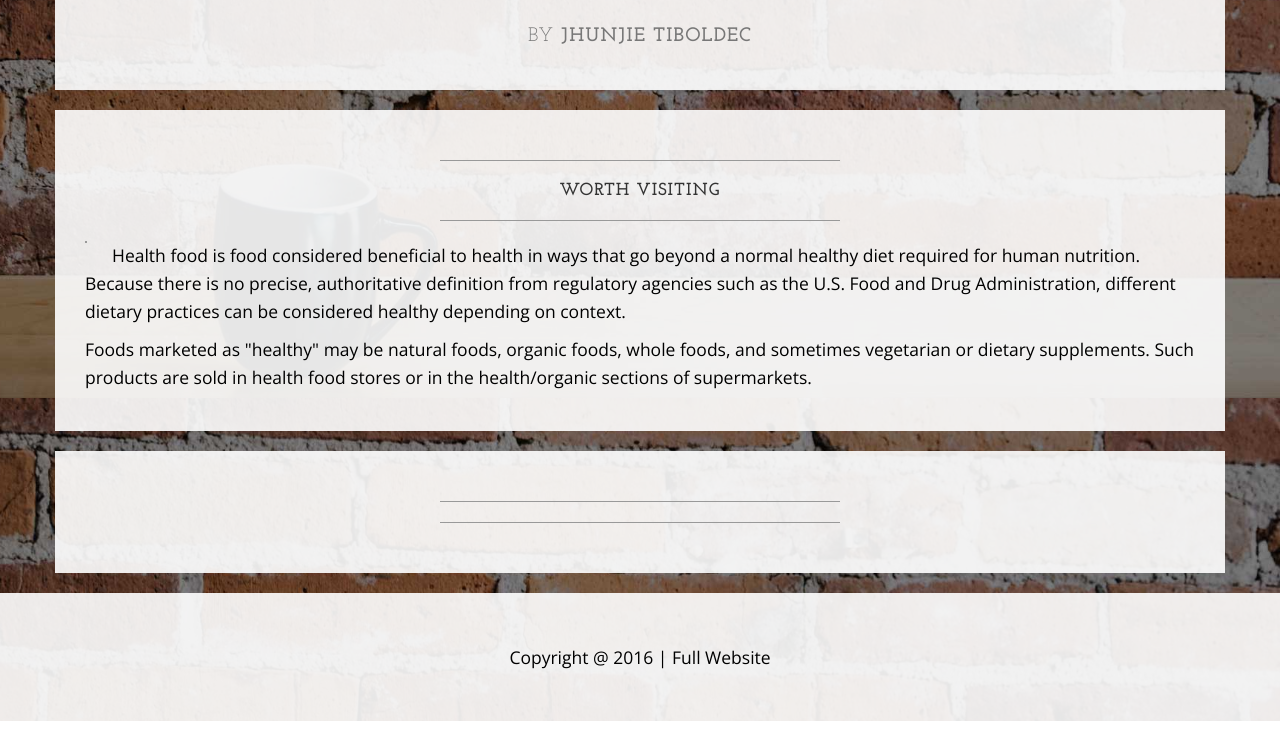
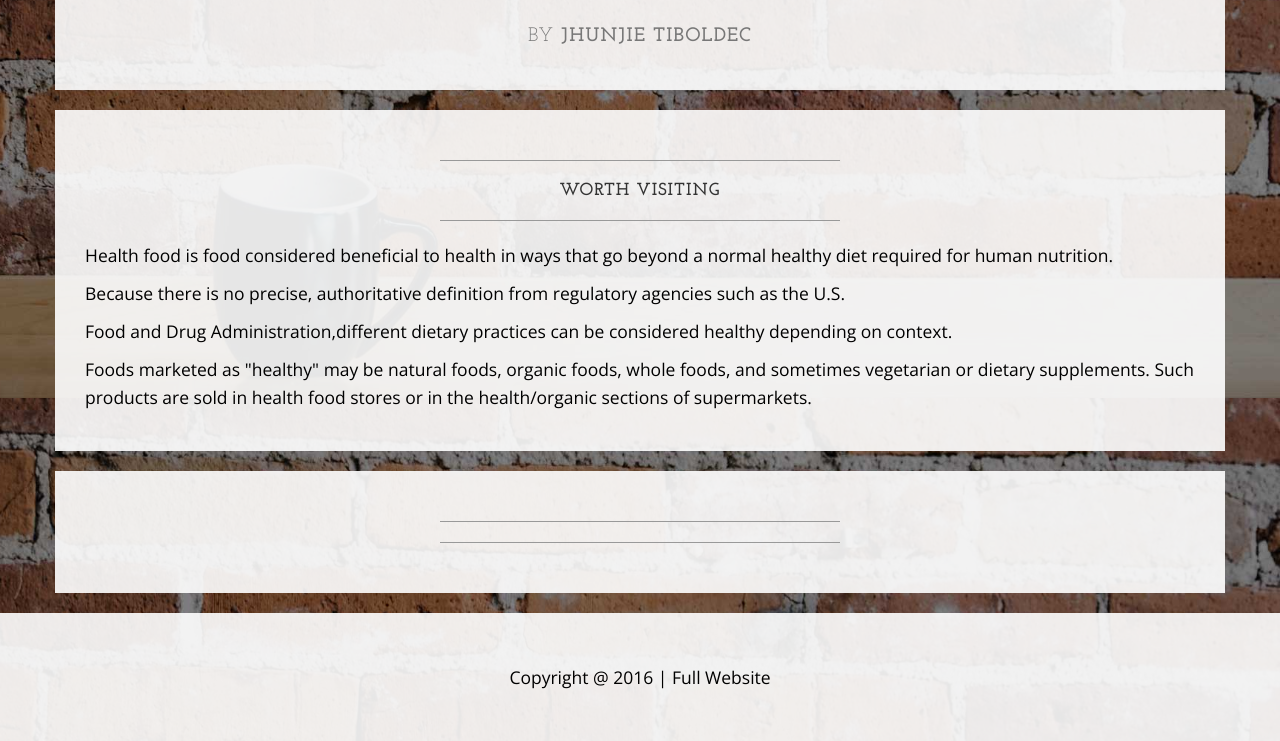
Before and after one commit to tiboldecjhunjie/fullwebsite, a plain HTML site: page index.html in a window 1280 px wide. Shown: the part 1202-1943 px from the top of the page. Drawn offline with nearby package versions, Linux system fonts and the light colour scheme.

Commit message:
Update index.html

```diff
--- a/index.html
+++ b/index.html
@@ -127,11 +127,12 @@
                         <strong>worth visiting</strong>
                     </h2>
                     <hr>
-                    <img class="img-responsive img-border img-left" src="img/intro-pic.jpg" alt="">
+
                     <hr class="visible-xs">
                     <p>Health food is food considered beneficial to health in ways that go beyond a normal healthy diet required for human nutrition.
-                        Because there is no precise, authoritative definition from regulatory agencies such as the U.S. Food and Drug Administration,
-                        different dietary practices can be considered healthy depending on context.</p>
+
+                    <p>Because there is no precise, authoritative definition from regulatory agencies such as the U.S.</p>
+                    <p> Food and Drug Administration,different dietary practices can be considered healthy depending on context.</p>
                     <p>Foods marketed as "healthy" may be natural foods, organic foods, whole foods, and sometimes vegetarian or dietary supplements.
                         Such products are sold in health food stores or in the health/organic sections of supermarkets.</p>
                     <p></p>
```
